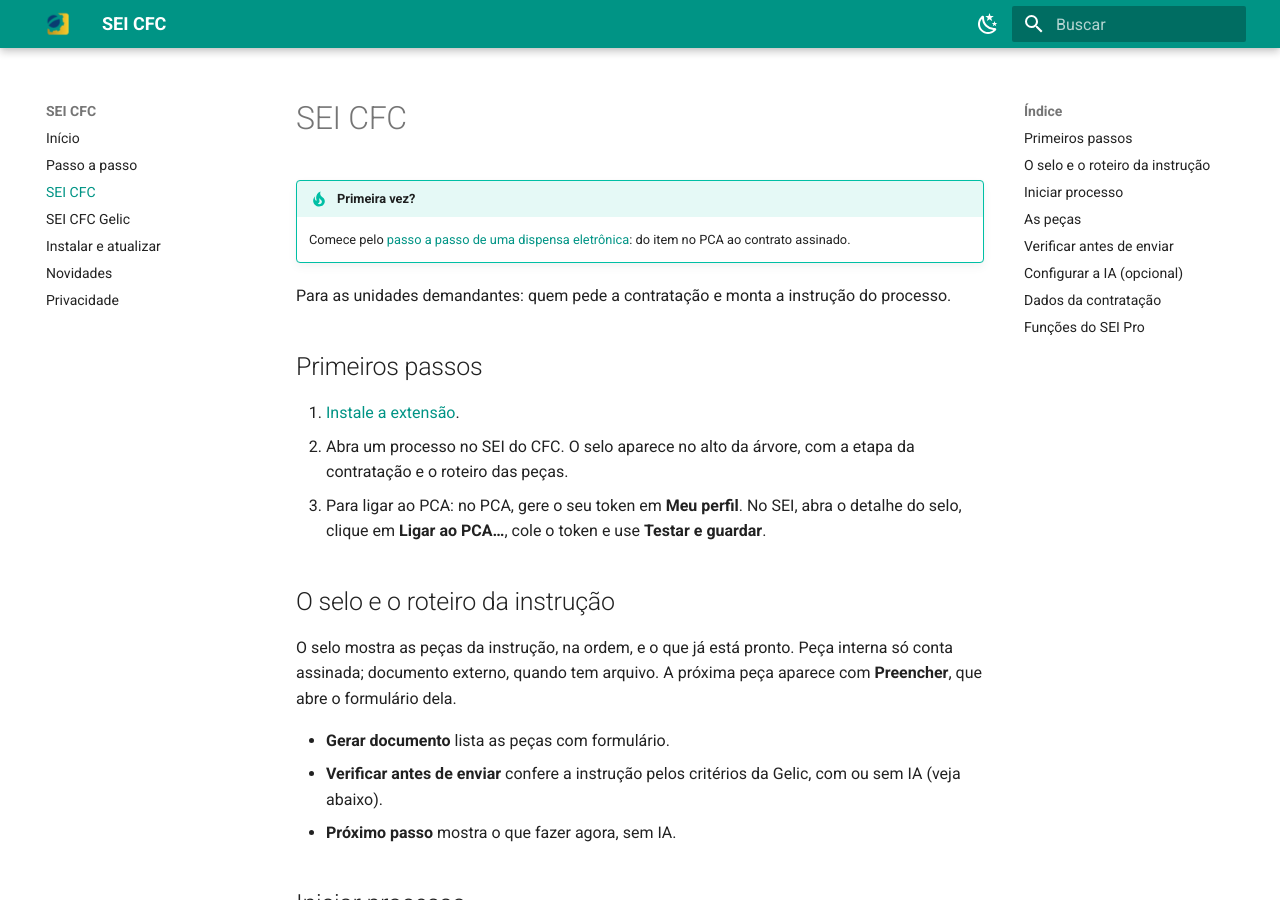
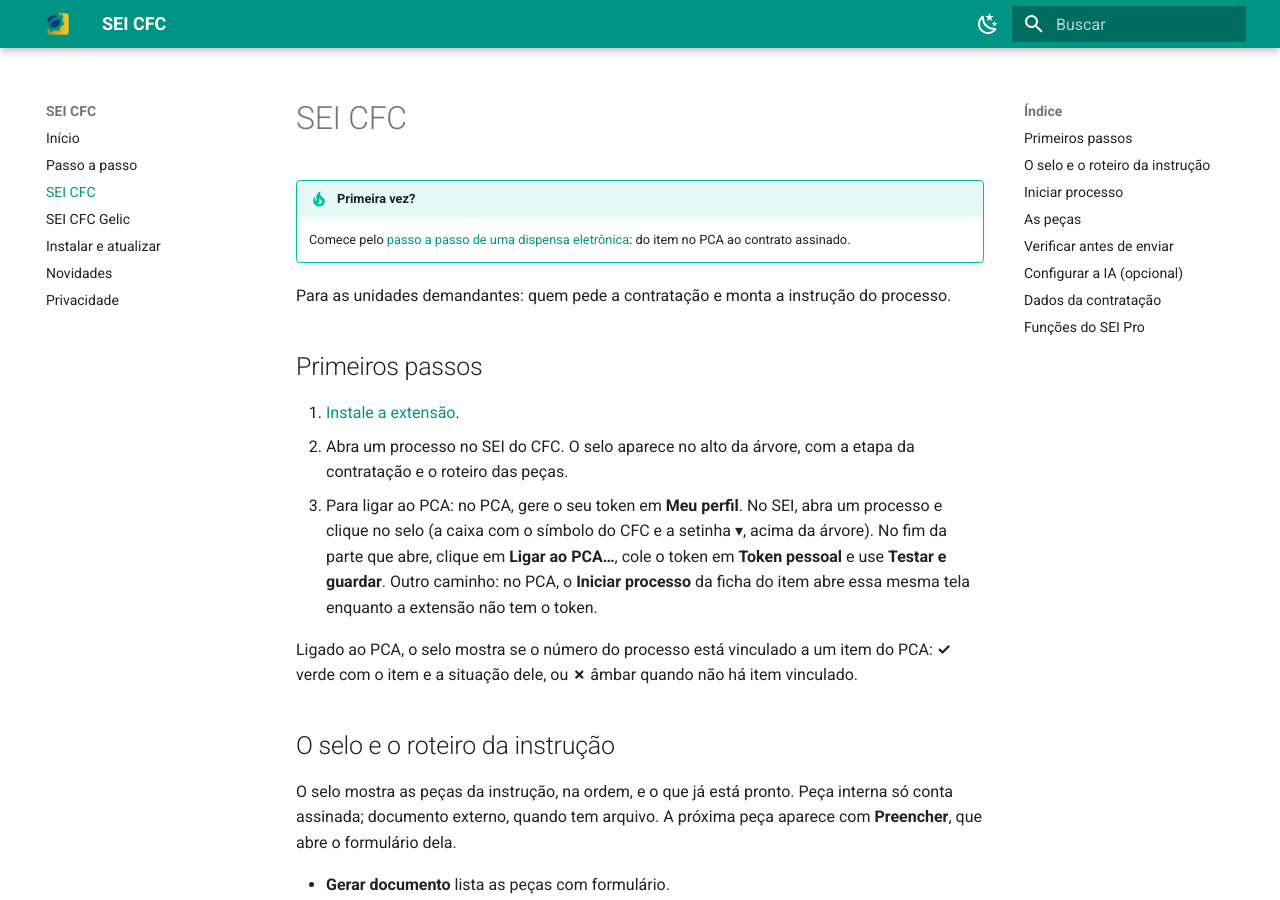
Before and after one commit to sei-cfc/sei-cfc.github.io, an MkDocs documentation site: the page built from docs/sei-cfc.md, in a window 1280 px wide and 900 px high. Built offline with MkDocs 1.6.1 and Material for MkDocs 9.7.7, drawn with Linux system fonts in a browser that asks for light colours.

Commit message:
Versão 3.2.2.29

```diff
--- a/docs/sei-cfc.md
+++ b/docs/sei-cfc.md
@@ -9,8 +9,13 @@ Para as unidades demandantes: quem pede a contratação e monta a instrução do
 
 1. [Instale a extensão](instalar.md).
 2. Abra um processo no SEI do CFC. O selo aparece no alto da árvore, com a etapa da contratação e o roteiro das peças.
-3. Para ligar ao PCA: no PCA, gere o seu token em **Meu perfil**. No SEI, abra o detalhe do selo, clique em
-   **Ligar ao PCA…**, cole o token e use **Testar e guardar**.
+3. Para ligar ao PCA: no PCA, gere o seu token em **Meu perfil**. No SEI, abra um processo e clique no selo (a caixa
+   com o símbolo do CFC e a setinha ▾, acima da árvore). No fim da parte que abre, clique em **Ligar ao PCA…**, cole o
+   token em **Token pessoal** e use **Testar e guardar**. Outro caminho: no PCA, o **Iniciar processo** da ficha do item
+   abre essa mesma tela enquanto a extensão não tem o token.
+
+Ligado ao PCA, o selo mostra se o número do processo está vinculado a um item do PCA: **✓** verde com o item e a
+situação dele, ou **✗** âmbar quando não há item vinculado.
 
 ## O selo e o roteiro da instrução
 
```
Also changed, not shown: docs/novidades.md (+6 -0 lines), docs/sei-cfc-gelic.md (+1 -1 lines).
